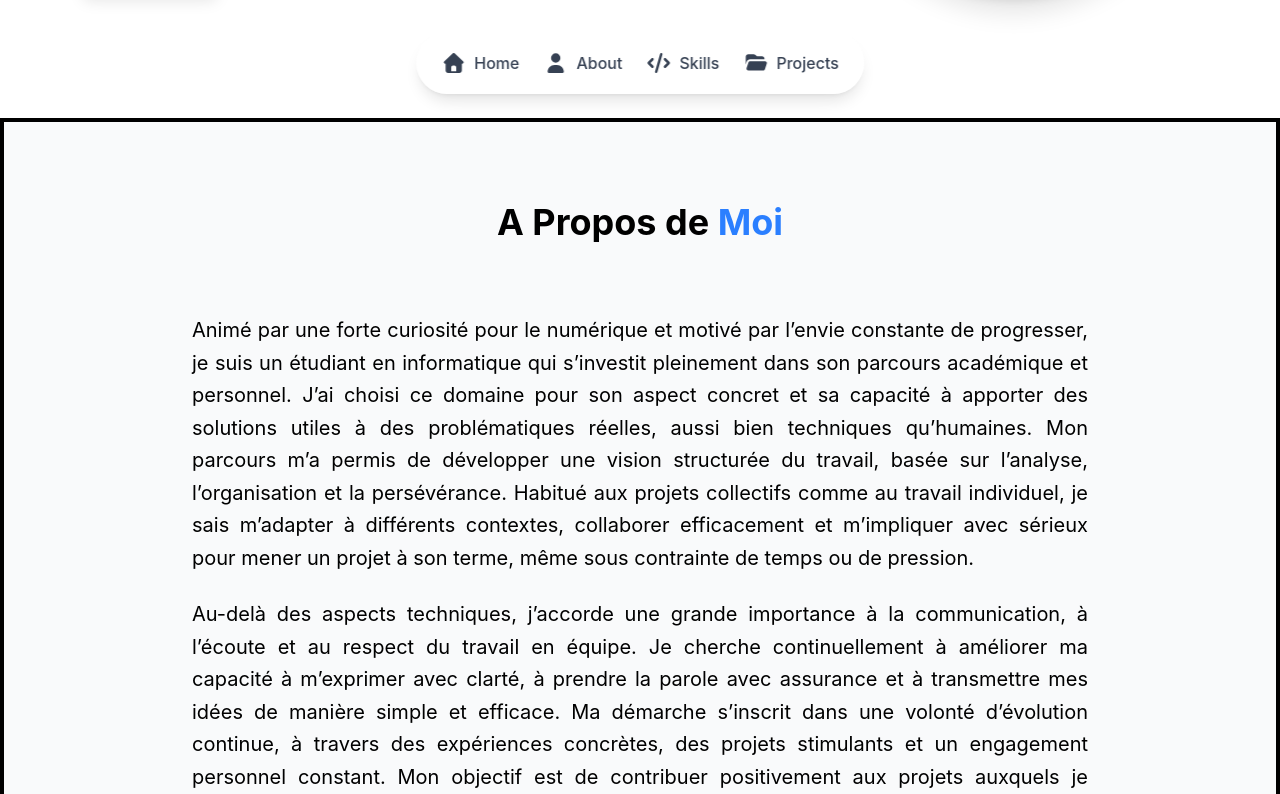
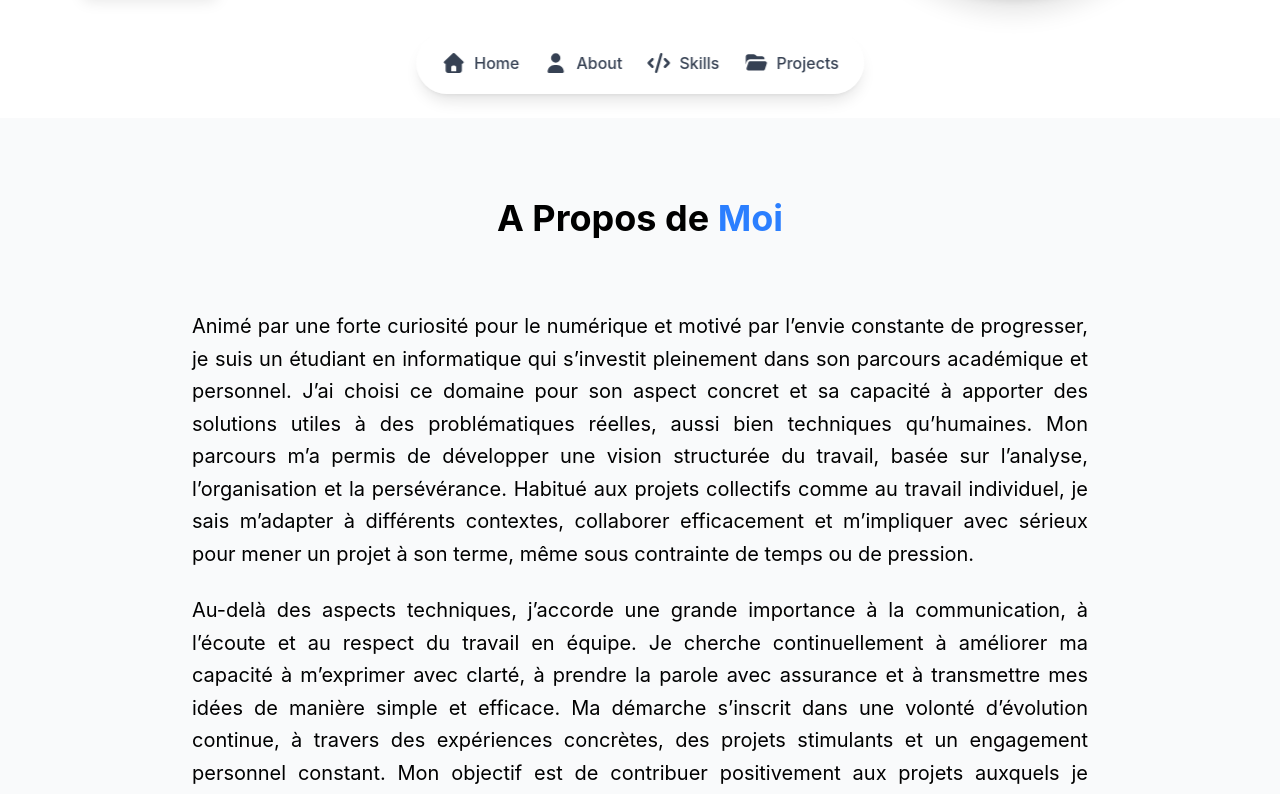
Before and after one commit to mandresy753/RANDRIANANTOANINA-Mandresy-Gaetan, a React (Vite) app: page / in a window 1280 px wide. Shown: the part 682-1476 px from the top of the page. Built offline with nearby package versions, Linux system fonts and the light colour scheme.

Commit message:
remove: bout section border

```diff
--- a/src/Pages/About.tsx
+++ b/src/Pages/About.tsx
@@ -9,7 +9,6 @@ function About() {
       className={
         `
       w-full min-h-screen bg-gray-50 px-6 py-20 flex flex-col items-center gap-8 md:gap-12
-      border-4
 
         transition-all duration-1500 ease-out
         ${isVisible ? "opacity-100 translate-y-0" : "opacity-0 translate-y-10"}
```
